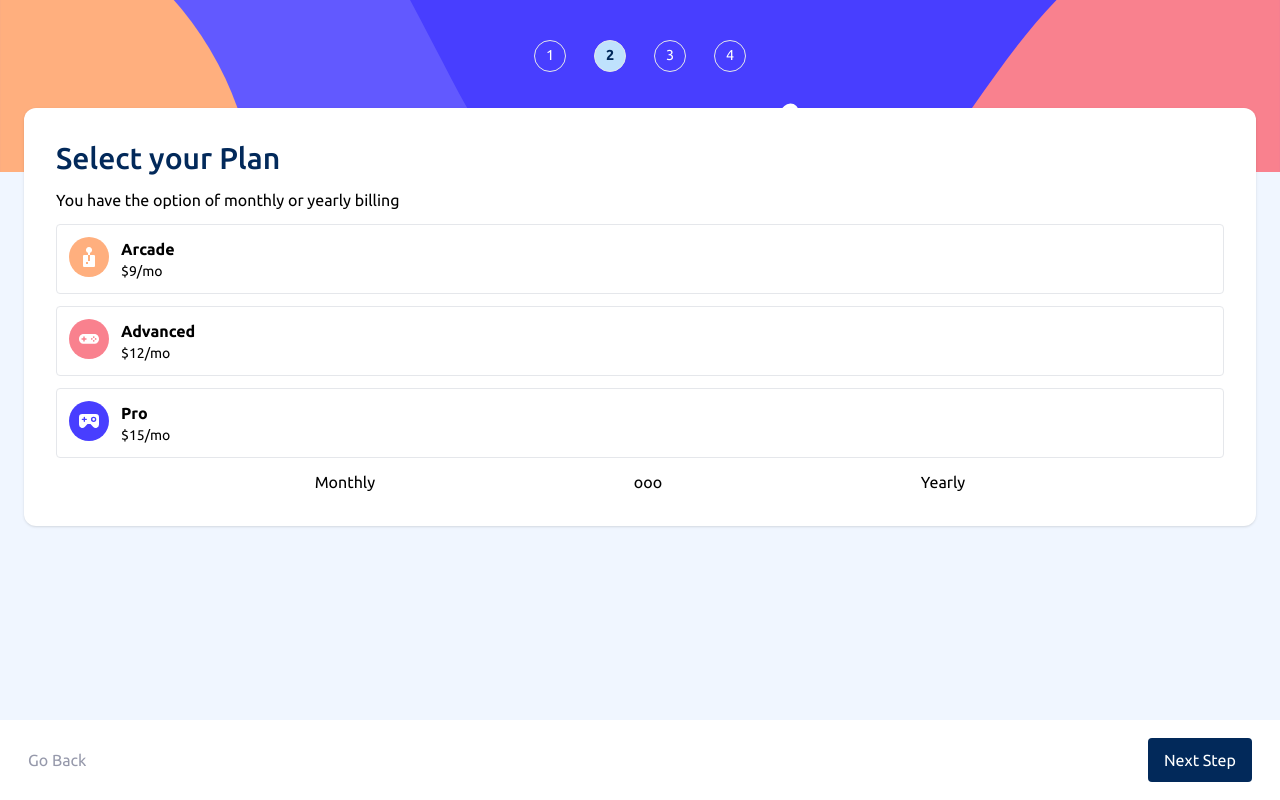
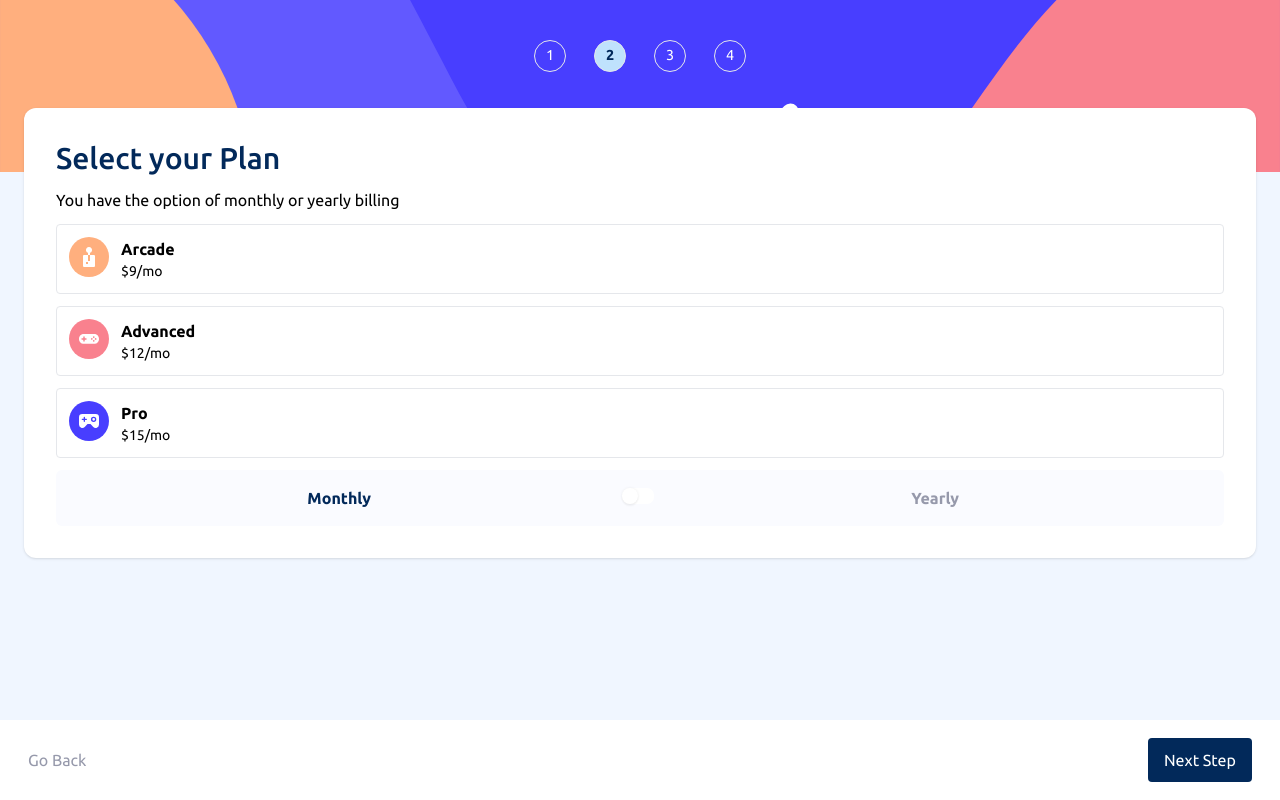
Before and after one commit to marreropd/multi-step-form-main, a React (Vite) app: page / in a window 1280 px wide. Both pictures are taken after a click on the element "Next Step". Built offline with nearby package versions, Linux system fonts and the light colour scheme.

Commit message:
add charge toggle to second step

```diff
--- /dev/null
+++ b/src/components/ChargeToggle.jsx
@@ -0,0 +1,65 @@
+const ChargeToggle = ({ formData, handleInputChange }) => {
+  return (
+    <label
+      className="inline-block rounded-md bg-alabaster p-4 pl-[0.15rem] hover:cursor-pointer"
+      htmlFor="flexSwitchCheckDefault"
+    >
+      <div className="flex justify-evenly">
+        <span
+          className={`font-bold ${
+            formData.charge === "monthly"
+              ? "text-marine-blue"
+              : "text-cool-gray"
+          }`}
+        >
+          Monthly
+        </span>
+        <span>
+          <label
+            class="inline-block pl-[0.15rem] hover:cursor-pointer"
+            htmlFor="flexSwitchCheckDefault"
+          ></label>
+          <input
+            className="checked:bg-primary checked:after:bg-primary checked:focus:border-primary checked:focus:bg-primary
+  dark:checked:bg-primary dark:checked:after:bg-primary mr-2 mt-[0.1rem] h-4 w-8
+  appearance-none rounded-[0.4375rem]
+  bg-white before:pointer-events-none before:absolute before:h-4 before:w-4 before:rounded-full before:bg-transparent before:content-[''] after:absolute after:z-[2]
+  after:-mt-[0.1px] after:h-4 after:w-4 after:rounded-full
+  after:border-none after:bg-white
+  after:shadow-[0_0px_3px_0_rgb(0_0_0_/_7%),_0_2px_2px_0_rgb(0_0_0_/_4%)]
+  after:transition-[background-color_0.2s,transform_0.2s] after:content-['']
+  checked:after:absolute checked:after:z-[2] checked:after:-mt-[0.1px] checked:after:ml-[1.0625rem]
+  checked:after:h-4 checked:after:w-4 checked:after:rounded-full checked:after:border-none
+  checked:after:shadow-[0_3px_1px_-2px_rgba(0,0,0,0.2),_0_2px_2px_0_rgba(0,0,0,0.14),_0_1px_5px_0_rgba(0,0,0,0.12)] checked:after:transition-[background-color_0.2s,transform_0.2s] checked:after:content-['']
+  hover:cursor-pointer focus:outline-none focus:ring-0 focus:before:scale-100
+  focus:before:opacity-[0.12] focus:before:shadow-[3px_-1px_0px_13px_rgba(0,0,0,0.6)]
+  focus:before:transition-[box-shadow_0.2s,transform_0.2s] focus:after:absolute
+  focus:after:z-[1] focus:after:block focus:after:h-4 focus:after:w-4
+  focus:after:rounded-full focus:after:content-['']
+  checked:focus:before:ml-[1.1rem]
+  checked:focus:before:scale-100 checked:focus:before:shadow-[3px_-1px_0px_13px_#3b71ca]
+  checked:focus:before:transition-[box-shadow_0.2s,transform_0.2s]
+   dark:bg-marine-blue dark:after:bg-neutral-50
+   dark:focus:before:shadow-[3px_-1px_0px_13px_rgba(255,255,255,0.4)]
+   dark:checked:focus:before:shadow-[3px_-1px_0px_13px_#3b71ca]"
+            type="checkbox"
+            role="switch"
+            id="flexSwitchCheckDefault"
+            name="charge"
+            value={formData.charge}
+            onClick={handleInputChange}
+          />
+        </span>
+        <span
+          className={`font-bold ${
+            formData.charge === "yearly" ? "text-marine-blue" : "text-cool-gray"
+          }`}
+        >
+          Yearly
+        </span>
+      </div>
+    </label>
+  );
+};
+
+export default ChargeToggle;
--- a/src/components/MultiStepForm.jsx
+++ b/src/components/MultiStepForm.jsx
@@ -6,19 +6,25 @@ import "./MultiStepForm.css";
 
 const MultiStepForm = () => {
   const [selected, setSelected] = useState(1);
-
   const [formData, setFormData] = useState({
     name: "",
     email: "",
     phone: "",
     plan: "",
+    charge: "monthly",
   });
 
   const handleInputChange = (event) => {
-    const { name, value } = event.target;
+    let { name, value } = event.target;
+
+    name === "charge" && formData.charge === "monthly"
+      ? (value = "yearly")
+      : (value = "monthly");
+
     setFormData({ ...formData, [name]: value });
+    console.log(formData);
   };
-
+  console.log(formData);
   return (
     <section className="flex h-screen flex-col font-main-font">
       <div className="h-[10.75rem] w-[100%] bg-[url('/assets/images/bg-sidebar-mobile.svg')] bg-cover bg-center bg-no-repeat py-10">
@@ -30,7 +36,11 @@ const MultiStepForm = () => {
           />
         )}
         {selected === 2 && (
-          <SecondStepForm formData={formData} setFormData={setFormData} />
+          <SecondStepForm
+            formData={formData}
+            setFormData={setFormData}
+            handleInputChange={handleInputChange}
+          />
         )}
         {selected === 3 && (
           <FirstStepForm
@@ -67,7 +77,6 @@ const MultiStepForm = () => {
           Next Step
         </span>
       </footer>
-      {/* <p className="bg-marine-blue text-light-blue">hola</p> */}
     </section>
   );
 };
--- a/src/components/SecondStepForm.jsx
+++ b/src/components/SecondStepForm.jsx
@@ -1,6 +1,6 @@
-import { useState } from "react";
+import ChargeToggle from "./ChargeToggle";
 
-const SecondStepForm = ({ formData, setFormData }) => {
+const SecondStepForm = ({ formData, setFormData, handleInputChange }) => {
   const selected = formData.plan;
   const selectedStyles = "border-purplish-blue bg-alabaster";
 
@@ -111,12 +111,10 @@ const SecondStepForm = ({ formData, setFormData }) => {
             <span className="block text-sm font-light">$15/mo</span>
           </p>
         </div>
-
-        <div className="flex justify-evenly">
-          <span>Monthly</span>
-          <span>ooo</span>
-          <span>Yearly</span>
-        </div>
+        <ChargeToggle
+          formData={formData}
+          handleInputChange={handleInputChange}
+        />
       </div>
     </section>
   );
```
